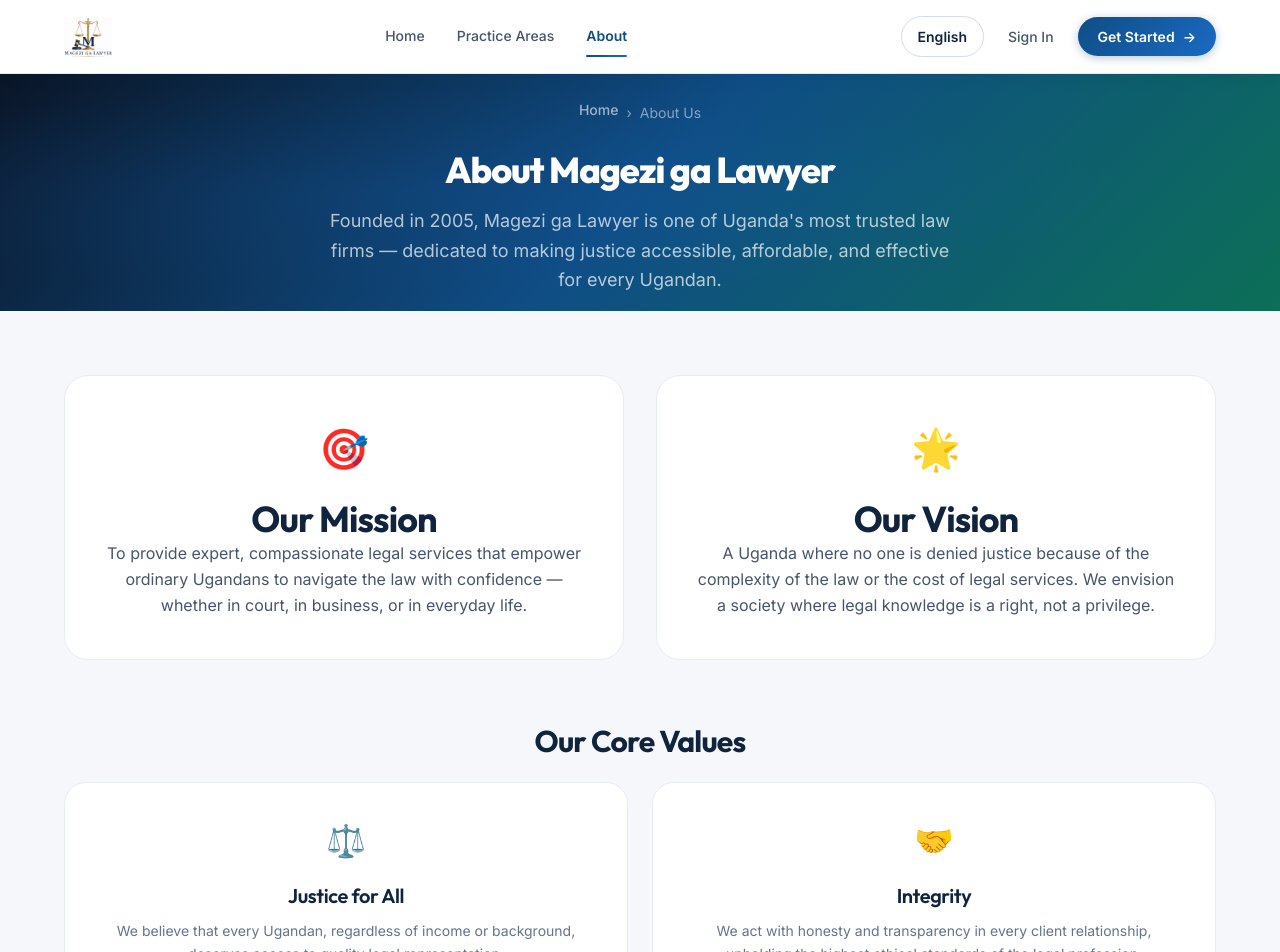
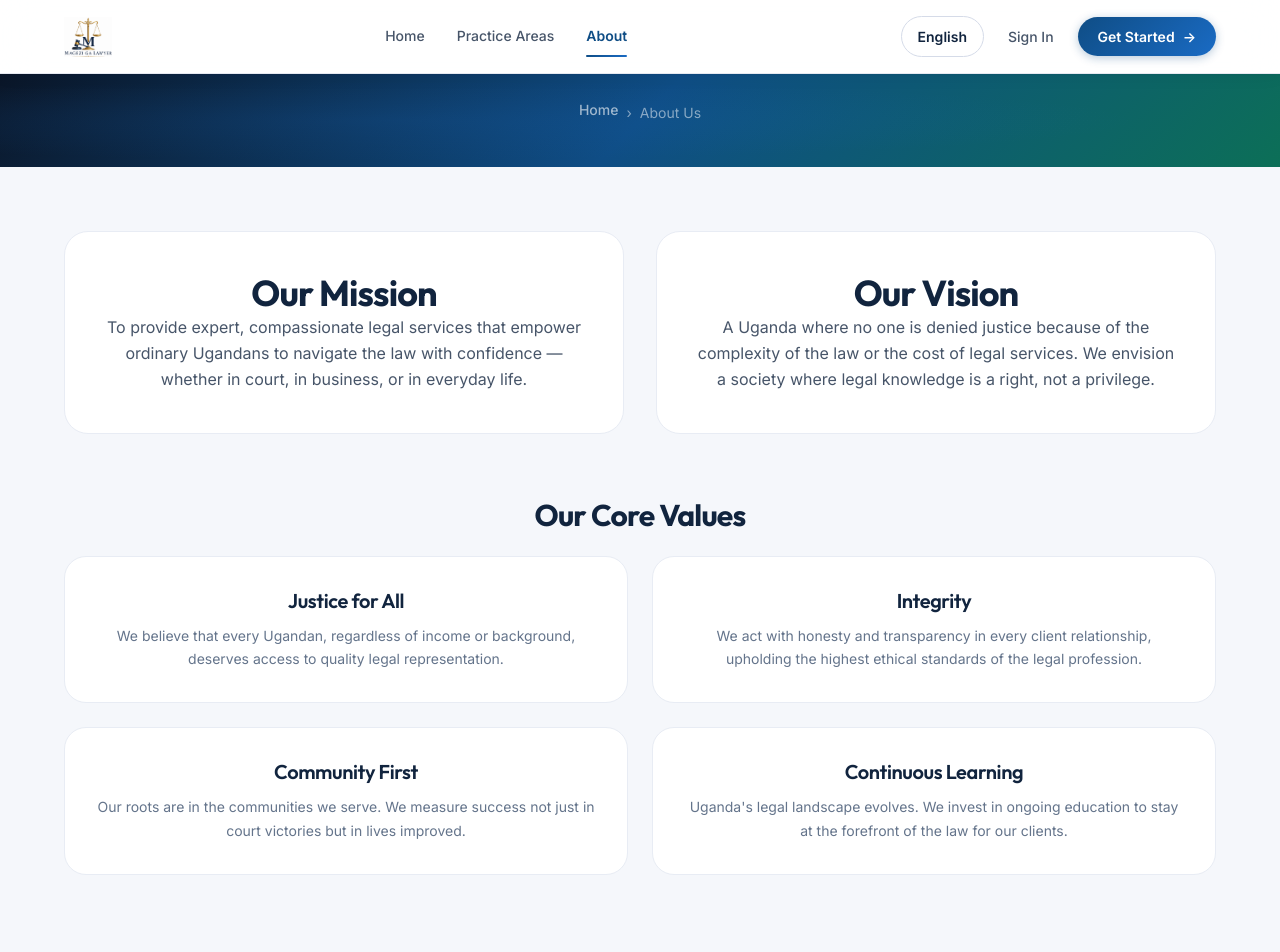
Before and after one commit to TAREMWA-BENJAMIN/Magezi-ga-lawyer, a React (Vite) app in the folder magezi-ga-lawyer/: page /about in a window 1280 px wide. Shown: the top 952 px of the page. Built offline with nearby package versions, Linux system fonts and the light colour scheme; no server answers.

Commit message:
removed and polished the about page cards

```diff
--- a/magezi-ga-lawyer/src/pages/AboutPage.tsx
+++ b/magezi-ga-lawyer/src/pages/AboutPage.tsx
@@ -55,10 +55,6 @@ function AboutPage() {
           <span aria-hidden="true">›</span>
           <span aria-current="page">About Us</span>
         </nav>
-        <h1>{siteSettings.about_header_title || 'About Magezi ga Lawyer'}</h1>
-        <p>
-          {siteSettings.about_header_text || 'Founded in 2005, Magezi ga Lawyer is one of Uganda\'s most trusted law firms — dedicated to making justice accessible, affordable, and effective for every Ugandan.'}
-        </p>
       </section>
 
 
@@ -67,14 +63,12 @@ function AboutPage() {
       <section className="about-mission">
         <div className="mission-grid">
           <article className="mission-card">
-            <span className="mission-icon" aria-hidden="true">🎯</span>
             <h2>Our Mission</h2>
             <p>
               {siteSettings.about_mission_text || 'To provide expert, compassionate legal services that empower ordinary Ugandans to navigate the law with confidence — whether in court, in business, or in everyday life.'}
             </p>
           </article>
           <article className="mission-card">
-            <span className="mission-icon" aria-hidden="true">🌟</span>
             <h2>Our Vision</h2>
             <p>
               {siteSettings.about_vision_text || 'A Uganda where no one is denied justice because of the complexity of the law or the cost of legal services. We envision a society where legal knowledge is a right, not a privilege.'}
@@ -89,7 +83,6 @@ function AboutPage() {
         <div className="values-grid">
           {(valuesList.length > 0 ? valuesList : values).map((v) => (
             <article className="value-card" key={v.title}>
-              <span className="value-icon" aria-hidden="true">{v.icon}</span>
               <h3>{v.title}</h3>
               <p>{v.description}</p>
             </article>
```
